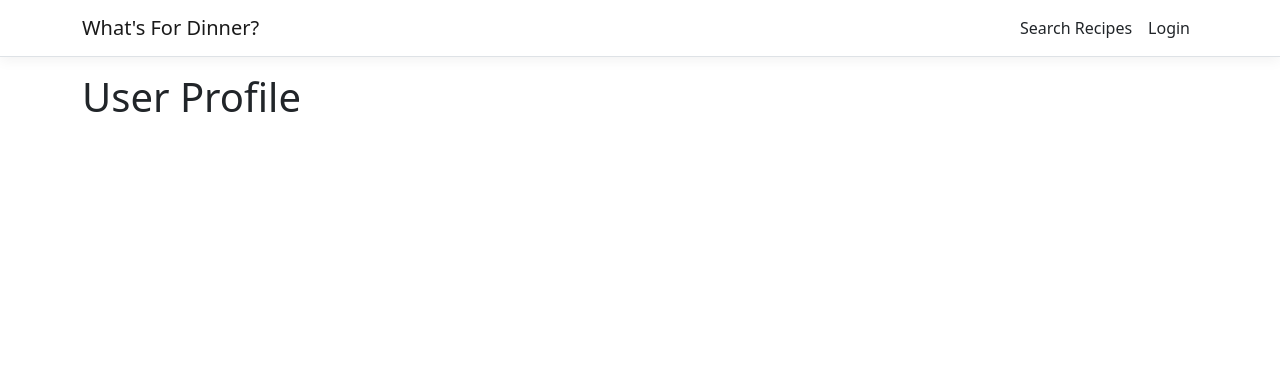
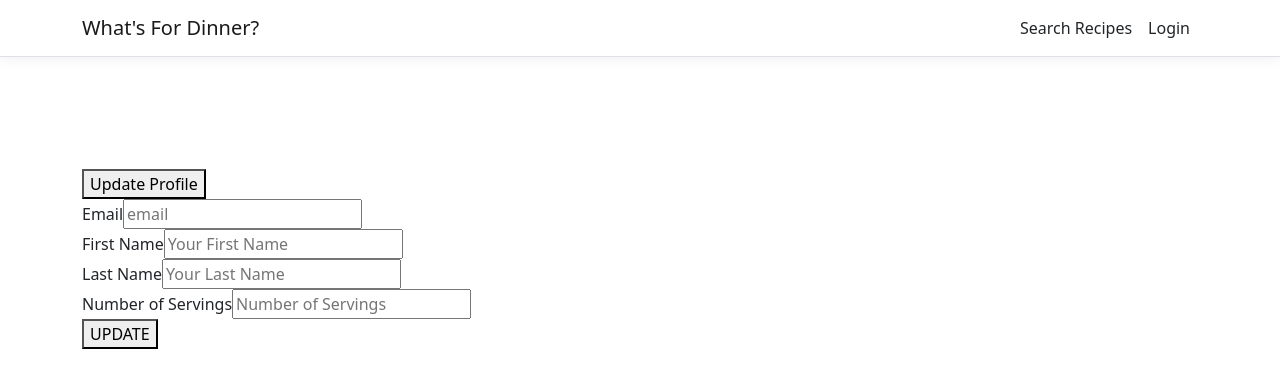
Before and after one commit to kfannin308/WhatsForDinner, an Angular app in the folder WhatsForDinner/ClientApp/: page /user-profile in a window 1280 px wide. Shown: the top 388 px of the page. Built offline with nearby package versions, Linux system fonts and the light colour scheme.

Commit message:
CRUD already existed. Pushing code that updates user profile. Updating email does NOT work. Updating everything else does.

```diff
--- a/WhatsForDinner/ClientApp/src/app/services/users.service.ts
+++ b/WhatsForDinner/ClientApp/src/app/services/users.service.ts
@@ -58,6 +58,20 @@ export class UsersService {
 
   }
 
+  public updateUser(user: RegisterUserArgs) {
+    let apiURL: string = this.baseUrl + "/users/update";
+    if (user.firstName != null && user.email != null && user.lastName != null && user.numberToFeed != null) {
+      this.httpClient.post(apiURL, user).subscribe(() => {
+        console.log("User Updated Successfully!");
+      });
+
+    }
+    else {
+      alert("User did NOT update successfully");
+    }
+
+  }
+
   public LoginUser(email: string) {
     let apiURL: string = this.baseUrl + "/users/login";
     this.httpClient.post<Users>(apiURL, email).subscribe((userResponse: Users) => {
@@ -69,7 +83,6 @@ export class UsersService {
   //Method is to set user to empty or null
   public Logout() {
     this.removeCurrentUser();
-
   }
 
   //loggedIn is assumed to be TRUE
--- a/WhatsForDinner/ClientApp/src/app/user-profile/user-profile.component.html
+++ b/WhatsForDinner/ClientApp/src/app/user-profile/user-profile.component.html
@@ -1,11 +1,5 @@
-<h1>User Profile</h1>
-
-<!--<p *ngFor="let currUser of newUsers">{{currUser.firstName}} {{currUser.userID}}</p>
-<br />
-<br />
-<br />-->
 <div *ngIf="currentUser != null || currentUser != undefined">
-  <h2>Welcome!</h2>
+  <h2>Welcome! {{currentUser.firstName}}</h2>
   <br />
   <br />
   <h3>Name: {{currentUser.firstName}} {{currentUser.lastName}}</h3>
@@ -14,3 +8,46 @@
   <br />
   <h3>User ID: {{currentUser.userID}}</h3>
 </div>
+
+<br/>
+<br />
+<!--
+<script>
+  function toggle(update)
+  {
+    const element = document.getElementById(update);
+    if (element.style.display === "none") {
+      element.style.display = "block";
+    } else {
+      element.style.display = "none";
+    }
+  }
+</script> -->
+
+<div>
+
+  <br /><br />
+  <button id="toggler" onclick="toggle('update')">Update Profile</button>
+  <br />
+
+  <form id="update" [formGroup]="updateUserForm" (ngSubmit)="updateUser(updateUserForm.value)" class="ui form">
+    <div class="field">
+      <label for="email">Email</label>
+      <input type="text" id="email" placeholder="email" formControlName="email" />
+    </div>
+    <div class="field">
+      <label for="firstname">First Name</label>
+      <input type="text" id="firstName" placeholder="Your First Name" formControlName="firstName" />
+    </div>
+    <div class="field">
+      <label for="lastname">Last Name</label>
+      <input type="text" id="lastName" placeholder="Your Last Name" formControlName="lastName" />
+    </div>
+    <div class="field">
+      <label for="numberToFeedInput">Number of Servings</label>
+      <input type="text" id="numberToFeed" placeholder="Number of Servings" formControlName="numberToFeed" />
+    </div>
+    <button type="submit" class="ui button">UPDATE</button>
+  </form>
+
+</div>
--- a/WhatsForDinner/ClientApp/src/app/user-profile/user-profile.component.ts
+++ b/WhatsForDinner/ClientApp/src/app/user-profile/user-profile.component.ts
@@ -2,6 +2,7 @@ import { Component, OnInit, Input } from '@angular/core';
 import { ActivatedRoute, Router } from '@angular/router';
 import { User } from 'oidc-client';
 import { Users, UsersService } from '../services/users.service';
+import { FormBuilder, FormControl, FormGroup, Validators } from '@angular/forms';
 
 
 @Component({
@@ -9,11 +10,21 @@ import { Users, UsersService } from '../services/users.service';
   templateUrl: './user-profile.component.html',
   styleUrls: ['./user-profile.component.css']
 })
-export class UserProfileComponent /*implements OnInit*/ {
+export class UserProfileComponent /*implements OnInit*/
+{
 
-  constructor(private userService: UsersService, private _router: Router) { }
+  constructor(formbuilder: FormBuilder, private userService: UsersService, private _router: Router)
+  {
+    this.updateUserForm = formbuilder.group({
+      firstName: new FormControl(),
+      lastName: new FormControl(),
+      email: new FormControl(),
+      numberToFeed: new FormControl()
+    });
+  }
 
   currentUser: Users | undefined;
+  updateUserForm: FormGroup;
 
   ngOnInit(): void {
     this.userService.currentUserStream.subscribe((user: Users | null) => {
@@ -24,7 +35,9 @@ export class UserProfileComponent /*implements OnInit*/ {
   }
 
   private isNewUsersAvailableEventsSubscribed: boolean = false;
-  public isUserLoggedIn() {
+
+  public isUserLoggedIn()
+  {
     console.log("UserProfileComponent.displayUser()");
     if (!this.isNewUsersAvailableEventsSubscribed) {
 
@@ -32,4 +45,42 @@ export class UserProfileComponent /*implements OnInit*/ {
     }
     //this._router.navigateByUrl("/login")
   }
+
+
+
+
+  public updateUser(userchange: Users)
+  {
+    let targetUser: UpdateUser = new UpdateUser();
+
+
+    if (this.currentUser.email != userchange.email)
+      targetUser.email = userchange.email;
+    if (this.currentUser.firstName != userchange.firstName)
+      targetUser.firstName = userchange.firstName;
+    if (this.currentUser.lastName != userchange.lastName)
+      targetUser.lastName = userchange.lastName;
+    if (this.currentUser.numberToFeed != userchange.numberToFeed)
+      targetUser.numberToFeed = userchange.numberToFeed;
+
+    if (this.currentUser.email == userchange.email || userchange.email == "" || userchange.email == null)
+      targetUser.email = this.currentUser.email;
+    if (this.currentUser.firstName == userchange.firstName || userchange.firstName == null || userchange.firstName == "")
+      targetUser.firstName = this.currentUser.firstName;
+    if (this.currentUser.lastName == userchange.lastName || userchange.lastName == null || userchange.lastName == "")
+      targetUser.lastName = this.currentUser.lastName;
+    if (this.currentUser.numberToFeed == userchange.numberToFeed || userchange.numberToFeed == null || userchange.numberToFeed == 0)
+      targetUser.numberToFeed = this.currentUser.numberToFeed;
+
+
+
+    this.userService.updateUser(targetUser);
+  }
 }
+
+class UpdateUser {
+  public email: string = "";
+  public firstName: string = "";
+  public lastName: string = "";
+  public numberToFeed: number = 0;
+}
```
Also changed, not shown: 1 other file (tests, documents, lock files or other folders).
